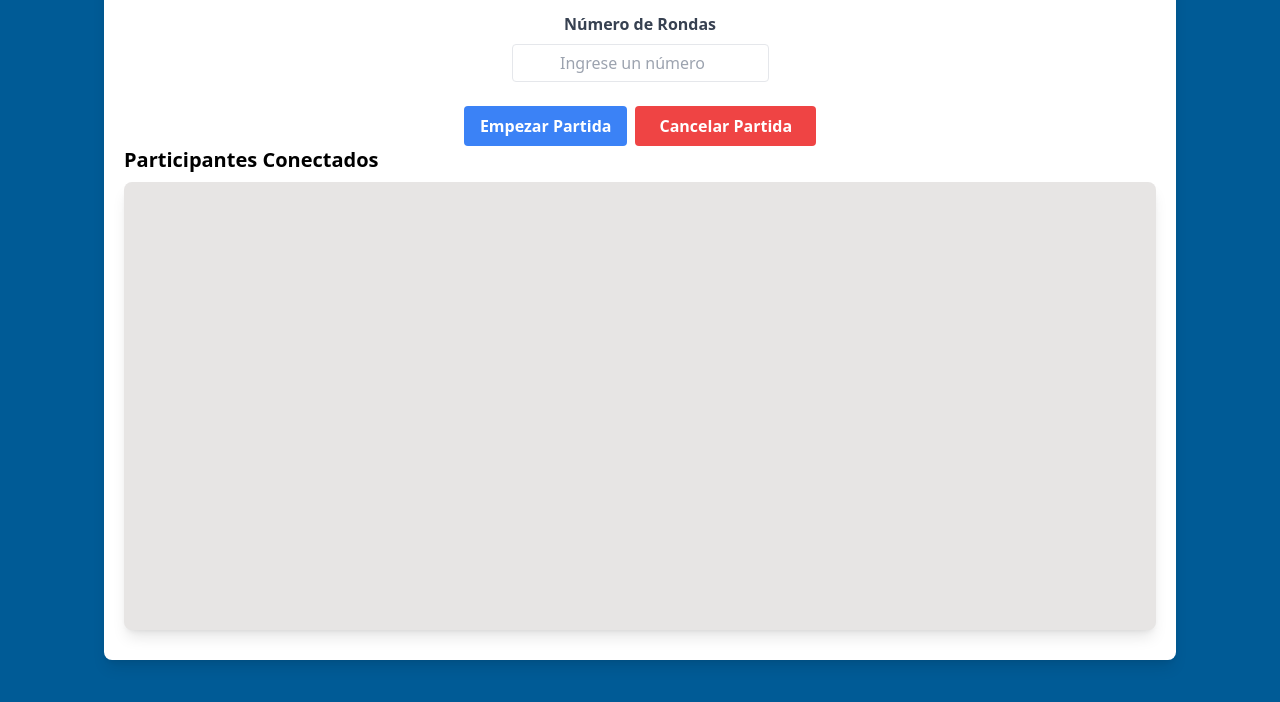
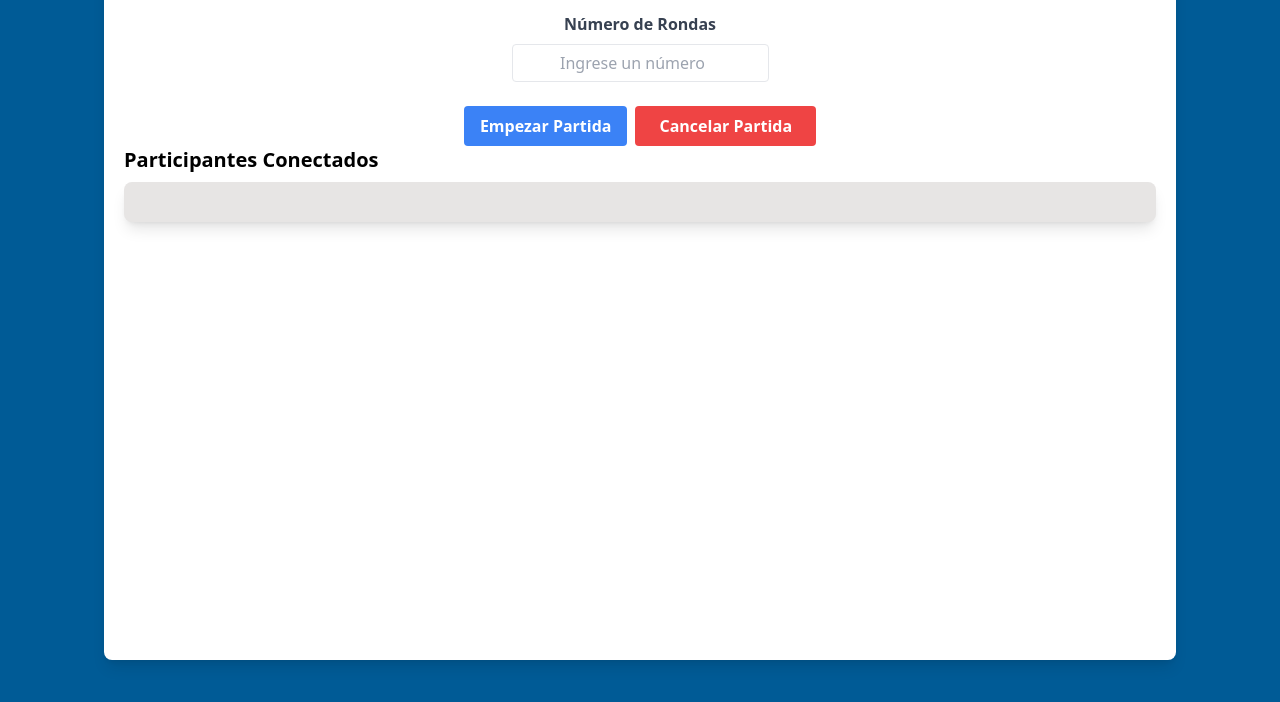
Before and after one commit to SebastianMaluk/movie-trivia, a website with bundled scripts: page views/lobby.html in a window 1280 px wide. Shown: the part 152-854 px from the top of the page. Built offline with nearby package versions, Linux system fonts and the light colour scheme.

Commit message:
fix contenedorUsuariosLobby sizing

```diff
--- a/styles/styles.css
+++ b/styles/styles.css
@@ -22,10 +22,6 @@ nav{
 
 #contenedorPartidas{
     height: 32rem;
-}
-
-#contenedorUsuariosLobby{
-    height: 28rem;
 }
 
 #divNombreNuevaPartida{
```
